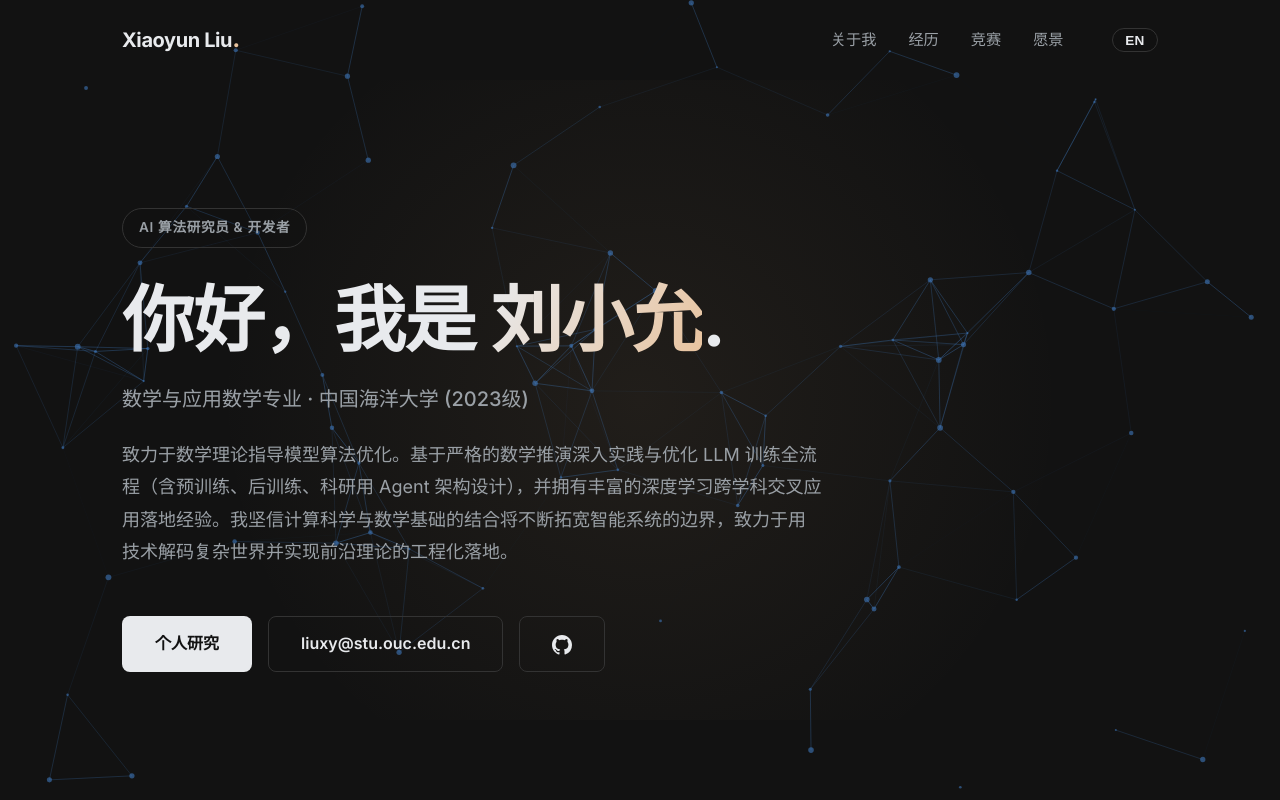
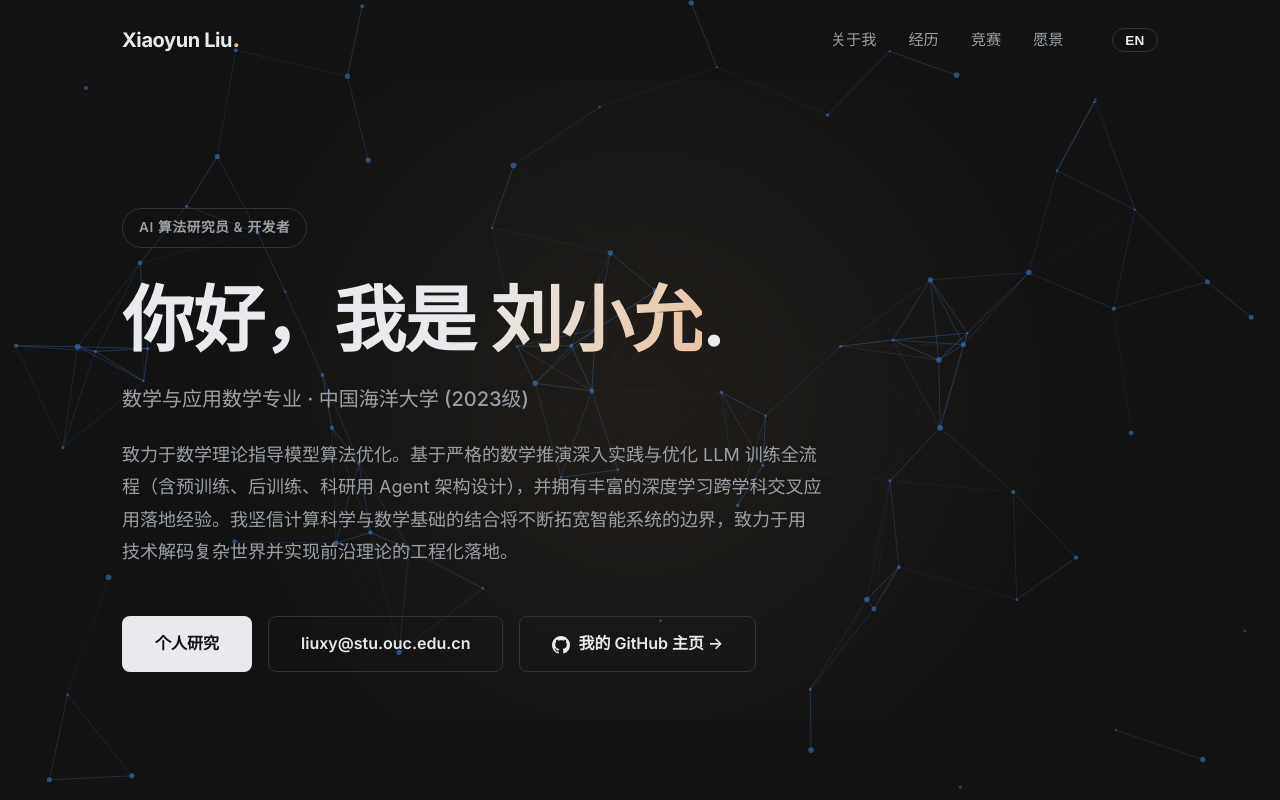
Before and after one commit to Xiaoyun-0922/personal-website, a Next.js app: page / in a window 1280 px wide. Shown: the top 800 px of the page. Built offline with nearby package versions, Linux system fonts and the light colour scheme; no server answers.

Commit message:
Hero: Octocat + text + arrow. Badge: Octocat + star icon

```diff
--- a/src/components/Experience.tsx
+++ b/src/components/Experience.tsx
@@ -122,7 +122,12 @@
                    <div className={styles.projectCardHeader}>
                      <h4 className={styles.projectTitle}>{proj.title}</h4>
                      {repoStars !== undefined && (
-                       <span className={styles.starBadge}>⭐ {repoStars} GitHub Stars</span>
+                       <span className={styles.starBadge}>
+                         <svg height="14" width="14" viewBox="0 0 16 16" fill="currentColor" style={{verticalAlign: 'middle'}}>
+                           <path d="M8 0C3.58 0 0 3.58 0 8c0 3.54 2.29 6.53 5.47 7.59.4.07.55-.17.55-.38 0-.19-.01-.82-.01-1.49-2.01.37-2.53-.49-2.69-.94-.09-.23-.48-.94-.82-1.13-.28-.15-.68-.52-.01-.53.63-.01 1.08.58 1.23.82.72 1.21 1.87.87 2.33.66.07-.52.28-.87.51-1.07-1.78-.2-3.64-.89-3.64-3.95 0-.87.31-1.59.82-2.15-.08-.2-.36-1.02.08-2.12 0 0 .67-.21 2.2.82.64-.18 1.32-.27 2-.27.68 0 1.36.09 2 .27 1.53-1.04 2.2-.82 2.2-.82.44 1.1.16 1.92.08 2.12.51.56.82 1.27.82 2.15 0 3.07-1.87 3.75-3.65 3.95.29.25.54.73.54 1.48 0 1.07-.01 1.93-.01 2.2 0 .21.15.46.55.38A8.013 8.013 0 0016 8c0-4.42-3.58-8-8-8z"/>
+                         </svg>
+                         ★ {repoStars}
+                       </span>
                      )}
                    </div>
                    <p className={styles.projectDesc}>{proj.desc}</p>
--- a/src/components/Hero.tsx
+++ b/src/components/Hero.tsx
@@ -31,9 +31,10 @@
             <a href="#experience" className={styles.primaryButton}>{t.hero.btnPrimary}</a>
             <a href="mailto:liuxy@stu.ouc.edu.cn" className={styles.secondaryButton}>{t.hero.email}</a>
             <a href="https://github.com/Xiaoyun-0922" target="_blank" rel="noopener noreferrer" className={styles.secondaryButton} aria-label="GitHub">
-              <svg height="20" width="20" viewBox="0 0 16 16" fill="currentColor" style={{verticalAlign: 'middle'}}>
+              <svg height="18" width="18" viewBox="0 0 16 16" fill="currentColor" style={{verticalAlign: 'middle', marginRight: '0.5rem'}}>
                 <path d="M8 0C3.58 0 0 3.58 0 8c0 3.54 2.29 6.53 5.47 7.59.4.07.55-.17.55-.38 0-.19-.01-.82-.01-1.49-2.01.37-2.53-.49-2.69-.94-.09-.23-.48-.94-.82-1.13-.28-.15-.68-.52-.01-.53.63-.01 1.08.58 1.23.82.72 1.21 1.87.87 2.33.66.07-.52.28-.87.51-1.07-1.78-.2-3.64-.89-3.64-3.95 0-.87.31-1.59.82-2.15-.08-.2-.36-1.02.08-2.12 0 0 .67-.21 2.2.82.64-.18 1.32-.27 2-.27.68 0 1.36.09 2 .27 1.53-1.04 2.2-.82 2.2-.82.44 1.1.16 1.92.08 2.12.51.56.82 1.27.82 2.15 0 3.07-1.87 3.75-3.65 3.95.29.25.54.73.54 1.48 0 1.07-.01 1.93-.01 2.2 0 .21.15.46.55.38A8.013 8.013 0 0016 8c0-4.42-3.58-8-8-8z"/>
               </svg>
+              {t.hero.btnSecondary} →
             </a>
           </div>
         </div>
--- a/src/locales/en.ts
+++ b/src/locales/en.ts
@@ -12,7 +12,7 @@
     university: 'Mathematics & Applied Mathematics · Ocean University of China (Class of 2023)',
     description: 'Dedicated to optimizing model algorithms through mathematical theory. Grounded in rigorous mathematical reasoning, I deeply engage in and optimize the entire LLM training pipeline (including pre-training, post-training, and research-oriented Agent architecture design), with extensive experience in interdisciplinary applications of deep learning. I believe the synergy of computational science and mathematical foundations will continuously expand the boundaries of intelligent systems, driving the engineering implementation of cutting-edge theories.',
     btnPrimary: 'My Research',
-    btnSecondary: 'GitHub',
+    btnSecondary: 'My GitHub',
     award1: 'iGEM Silver Medalist',
     award2: 'ASC Supercomputer Challenge 2nd Prize',
     email: 'liuxy@stu.ouc.edu.cn'
--- a/src/locales/zh.ts
+++ b/src/locales/zh.ts
@@ -14,7 +14,7 @@
     university: '数学与应用数学专业 · 中国海洋大学 (2023级)',
     description: '致力于数学理论指导模型算法优化。基于严格的数学推演深入实践与优化 LLM 训练全流程（含预训练、后训练、科研用 Agent 架构设计），并拥有丰富的深度学习跨学科交叉应用落地经验。我坚信计算科学与数学基础的结合将不断拓宽智能系统的边界，致力于用技术解码复杂世界并实现前沿理论的工程化落地。',
     btnPrimary: '个人研究',
-    btnSecondary: 'GitHub 主页',
+    btnSecondary: '我的 GitHub 主页',
     award1: 'iGEM 国际基因工程机器大赛银奖',
     award2: 'ASC 世界大学生超算竞赛二等奖',
     email: 'liuxy@stu.ouc.edu.cn'
```
